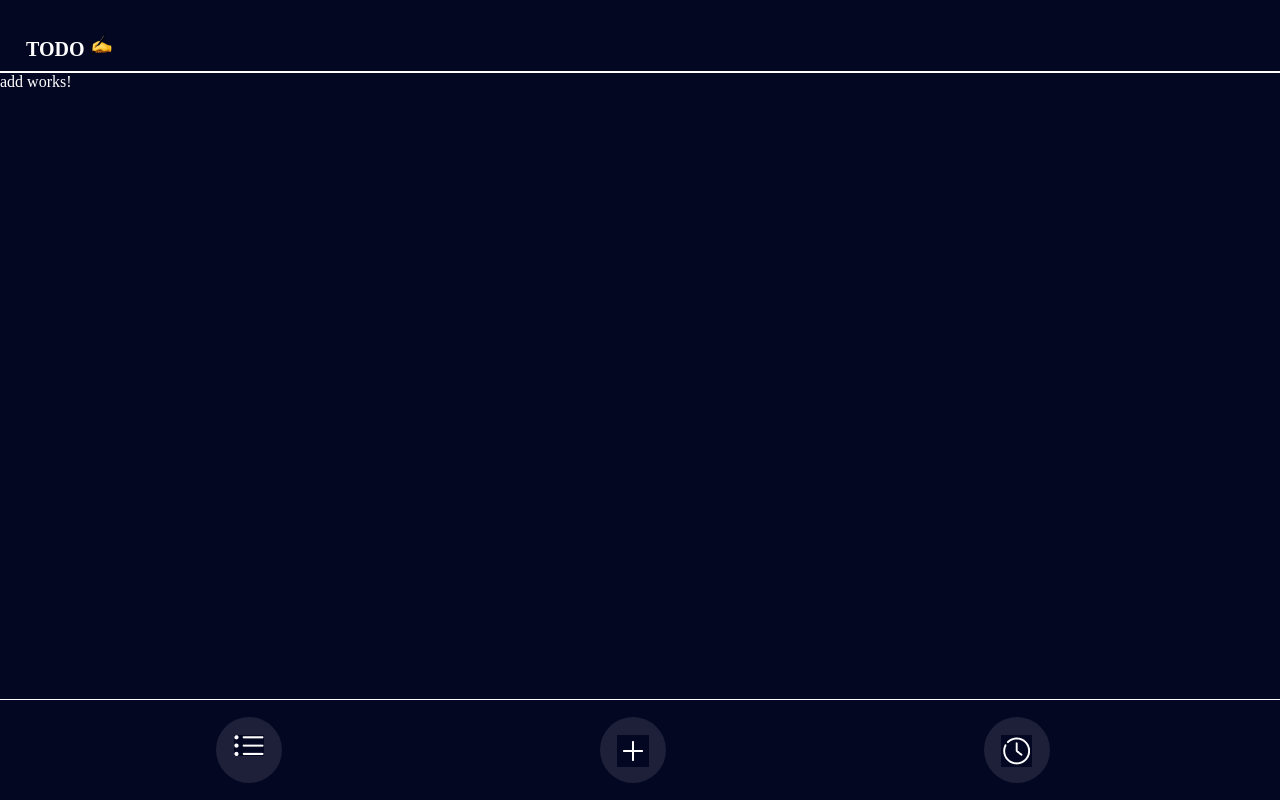
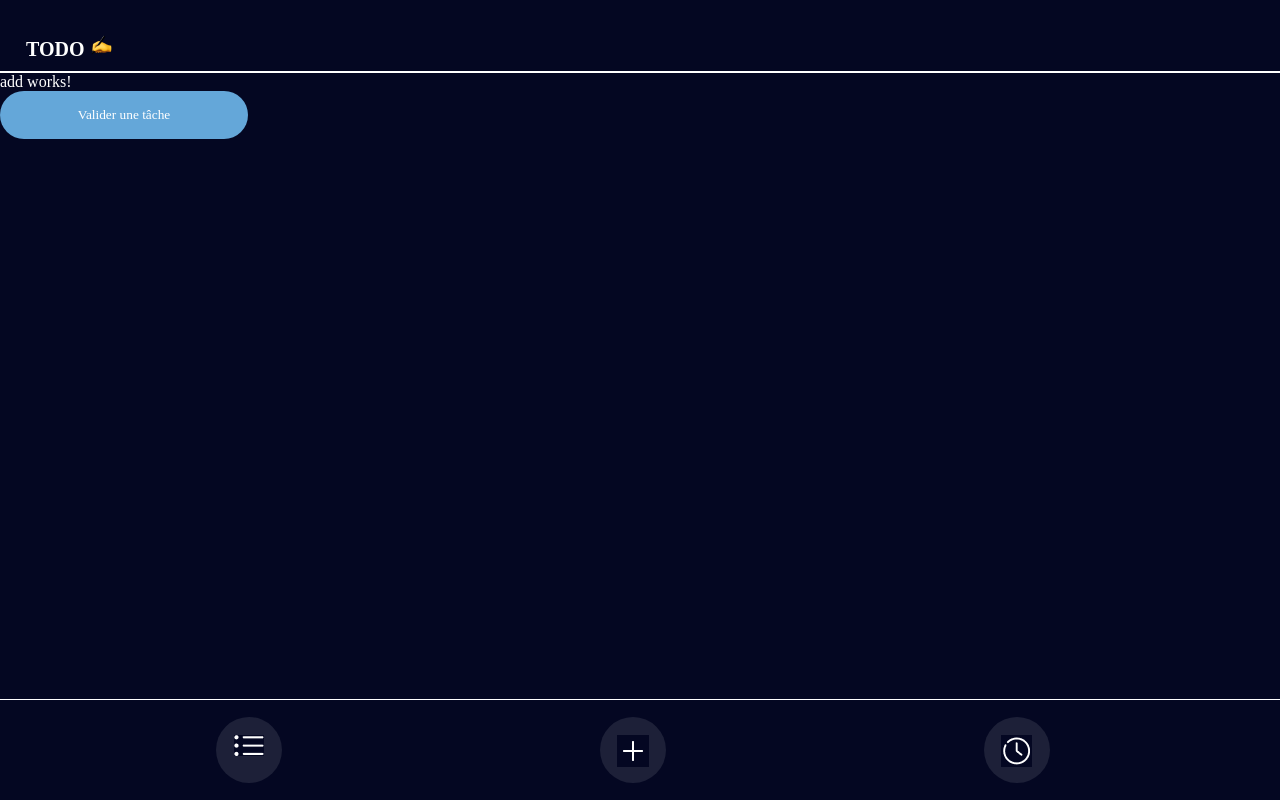
Before and after one commit to cpoiny/TODO, an Angular app in the folder TODO/: page /add in a window 1280 px wide. Built offline with nearby package versions, Linux system fonts and the light colour scheme; a web font is replaced by a local one.

Commit message:
creation des boutons a afficher selon les pages

```diff
--- a/TODO/src/app/components/button/button.component.html
+++ b/TODO/src/app/components/button/button.component.html
@@ -1 +1,9 @@
-<button type="button">Créer une tâche</button>
+<!-- bouton de la page d'accueil -->
+<button *ngIf="router.url.endsWith('/home')" type="button">Créer une tâche</button>
+
+
+<!-- Bouton de la page de création d'une todo -->
+<button *ngIf="router.url.endsWith('add')" type="button">Valider une tâche</button>
+
+<!-- Bouton pour modifier une todo -->
+<!-- <button *ngIf="router.url.endsWith('history')" type="button">Modifier ma tâche</button> -->
--- a/TODO/src/app/components/button/button.component.ts
+++ b/TODO/src/app/components/button/button.component.ts
@@ -1,4 +1,5 @@
 import { Component } from '@angular/core';
+import { ActivatedRoute, Router } from '@angular/router';
 
 @Component({
   selector: 'app-button',
@@ -7,4 +8,7 @@ import { Component } from '@angular/core';
 })
 export class ButtonComponent {
 
+  constructor (public router: Router){}
+
+
 }
--- a/TODO/src/app/pages/add/add.component.html
+++ b/TODO/src/app/pages/add/add.component.html
@@ -1 +1,2 @@
 <p>add works!</p>
+<app-button></app-button>
```
Also changed, not shown: TODO/src/app/app-routing.module.ts (+7 -1 lines).
